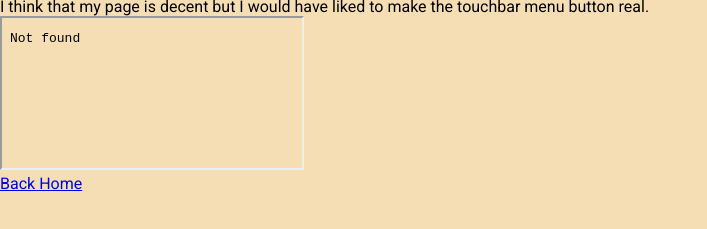
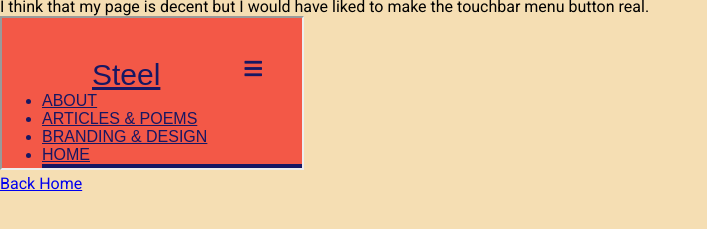
Before and after one commit to maspolice/cst251, a plain HTML site: page lab13/index.html in a window 1280 px wide. Shown: the part 231-460 px from the top of the page, without its empty margins (0-707 px from the left). Drawn offline with Linux system fonts and the light colour scheme.

Commit message:
Update index.html

```diff
--- a/lab13/index.html
+++ b/lab13/index.html
@@ -26,7 +26,7 @@
 
 				<h1>Results</h1>
 				<p>I think that my page is decent but I would have liked to make the touchbar menu button real.</p>
-				<iframe id="fake" src="labfake/fake.html"></iframe>
+				<iframe id="fake" src="../labfake/fake.html"></iframe>
 	</main>
 
 </body>
```
